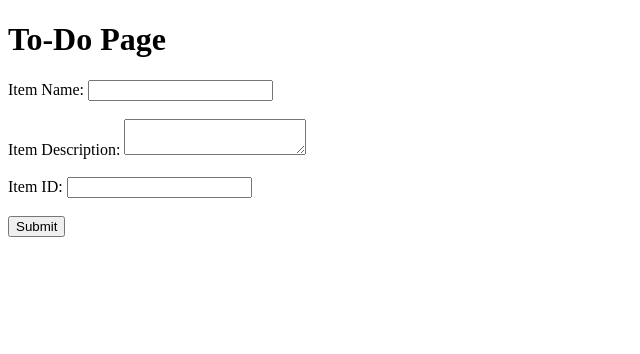
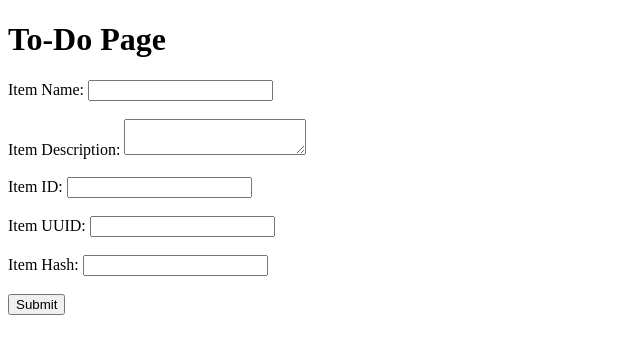
Before and after one commit to Rohit00071/Git_and_GitHub_Rohit, a Flask app: page /todo in a window 1280 px wide. Shown: the top 354 px of the page, without its empty margins (0-640 px from the left). Run offline with Flask 3, Linux system fonts and the light colour scheme.

Commit message:
Recommit To-Do form with Item ID

```diff
--- a/app.py
+++ b/app.py
@@ -1,4 +1,5 @@
-from flask import Flask, jsonify, render_template
+from flask import Flask, jsonify, render_template, request
+from pymongo import MongoClient
 
 app = Flask(__name__)
 
@@ -7,6 +8,11 @@ data = {
     "project": "Git and GitHub DEVOPS Assignment",
     "version": "2.0"
 }
+
+client = MongoClient("YOUR_MONGODB_CONNECTION_STRING")
+
+db = client["todoDB"]
+todo_collection = db["todoItems"]
 
 
 @app.route("/")
@@ -24,5 +30,23 @@ def todo():
     return render_template("todo.html")
 
 
+@app.route("/submittodoitem", methods=["POST"])
+def submit_todo_item():
+
+    item_name = request.form.get("itemName")
+    item_description = request.form.get("itemDescription")
+
+    todo_collection.insert_one({
+        "itemName": item_name,
+        "itemDescription": item_description
+    })
+
+    return jsonify({
+        "message": "To-Do item submitted successfully",
+        "itemName": item_name,
+        "itemDescription": item_description
+    })
+
+
 if __name__ == "__main__":
     app.run(debug=True)
--- a/templates/todo.html
+++ b/templates/todo.html
@@ -22,6 +22,14 @@
 <input type="text" name="itemId">
 
 <br><br>
+<label>Item UUID:</label>
+<input type="text" name="itemUUID">
+
+<br><br>
+<label>Item Hash:</label>
+<input type="text" name="itemHash">
+
+<br><br>
 
     <button type="submit">Submit</button>
 
```
